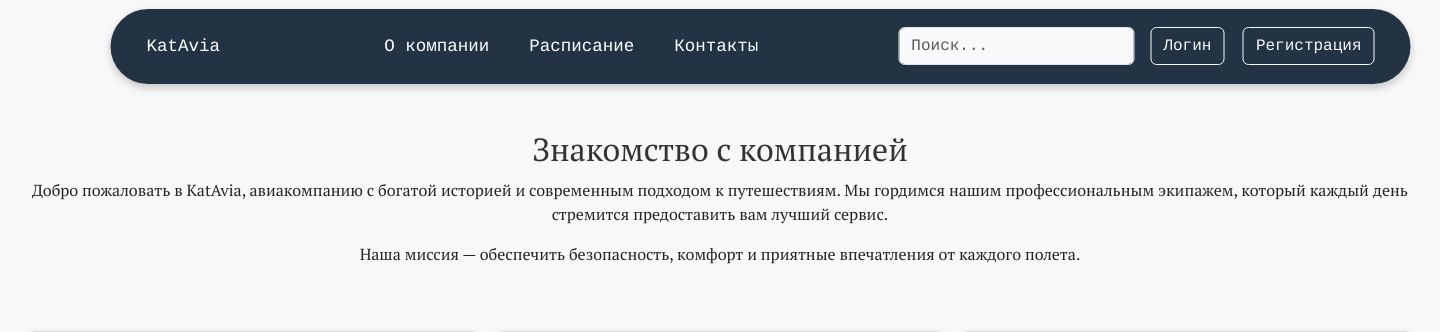
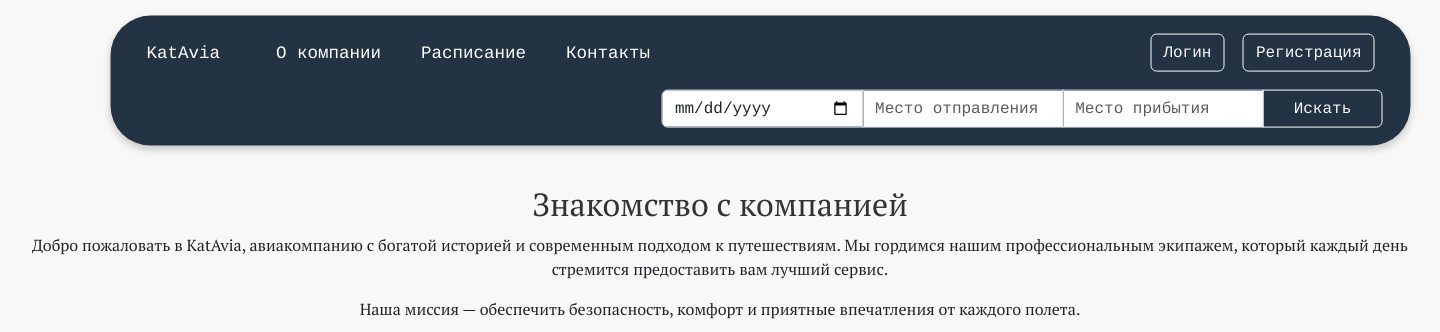
Before and after one commit to a-melchikov/django-aviacompany, a Django app: page /about/ in a window 1440 px wide. Shown: the top 332 px of the page. Run offline with Django 5.2, Linux system fonts and the light colour scheme.

Commit message:
Added search by time, place of departure and arrival

```diff
--- a/flights/urls.py
+++ b/flights/urls.py
@@ -4,4 +4,5 @@ from . import views
 urlpatterns = [
     path("", views.flight_list, name="flight_list"),
     path("<int:flight_id>/", views.flight_detail, name="flight_detail"),
+    path("search/", views.search_flights, name="search_flights"),
 ]
--- a/templates/base.html
+++ b/templates/base.html
@@ -14,7 +14,7 @@
                transform: translate(+8.5%, +12%);
                display: flex;
                width: 1300px;
-               height: 75px;
+               height: 130px;
                border-radius: 40px;
                box-shadow: 0 4px 8px rgba(0, 0, 0, 0.2);
                font-family: "COURIER";
@@ -84,20 +84,17 @@
 
 <header class="p-3" style="background-color: #233343; color: white;">
     <div class="container">
-        <div class="d-flex flex-wrap align-items-center justify-content-center justify-content-lg-start">
-            <a href="{% url 'home' %}" class="d-flex align-items-center mb-2 mb-lg-0 text-white text-decoration-none">
-            <span class="ms-2 me-lg-5">KatAvia</span>
+        <div class="d-flex flex-wrap align-items-center justify-content justify-content-lg-start">
+            <a href="{% url 'home' %}" class="d-flex align-items-center text-white text-decoration-none">
+                <span class="ms-2 me-lg-5">KatAvia</span>
             </a>
 
-            <ul class="nav col-12 col-lg-auto me-lg-auto mb-2 justify-content mb-md-0 mx-auto">
+            <ul class="nav col-12 col-lg-auto me-auto mb-2 justify-content-start mb-md-0">
                 <li><a href="{% url 'about' %}" class="nav-link px-2 text-white me-lg-4">О компании</a></li>
                 <li><a href="{% url 'flight_list' %}" class="nav-link px-2 text-white me-lg-4">Расписание</a></li>
                 <li><a href="{% url 'contacts' %}" class="nav-link px-2 text-white me-lg-4">Контакты</a></li>
             </ul>
 
-            <form class="col-12 col-lg-auto mb-3 mb-lg-0 me-lg-3" role="search">
-                <input type="search" class="form-control form-control-light text-bg-light" placeholder="Поиск..." aria-label="Поиск">
-            </form>
 
             <div class="text-end">
                 {% if user.is_authenticated %}
@@ -107,6 +104,17 @@
                     <button type="button" class="btn btn-outline-light me-2" data-bs-toggle="modal" data-bs-target="#loginModal">Логин</button>
                     <button type="button" class="btn btn-outline-light me-2" data-bs-toggle="modal" data-bs-target="#registerModal">Регистрация</button>
                 {% endif %}
+            </div>
+        </div>
+
+        <div class="row mt-3">
+            <div class="col-12 col-lg-auto mb-3 mb-lg-0 ms-auto">
+                <form class="input-group" role="search" method="GET" action="{% url 'search_flights' %}">
+                    <input type="date" class="form-control col-2" id="start_date" name="start_date" placeholder="Дата отправления" aria-label="Дата отправления">
+                    <input type="text" class="form-control col-3" id="departure_location" name="departure_location" placeholder="Место отправления" aria-label="Место отправления">
+                    <input type="text" class="form-control col-3" id="arrival_location" name="arrival_location" placeholder="Место прибытия" aria-label="Место прибытия">
+                    <button type="submit" class="btn btn-outline-light col-2">Искать</button>
+                </form>
             </div>
         </div>
     </div>
```
Also changed, not shown: flights/views.py (+25 -0 lines), airline_website/views.py (line endings or trailing spaces), db.sqlite3.
